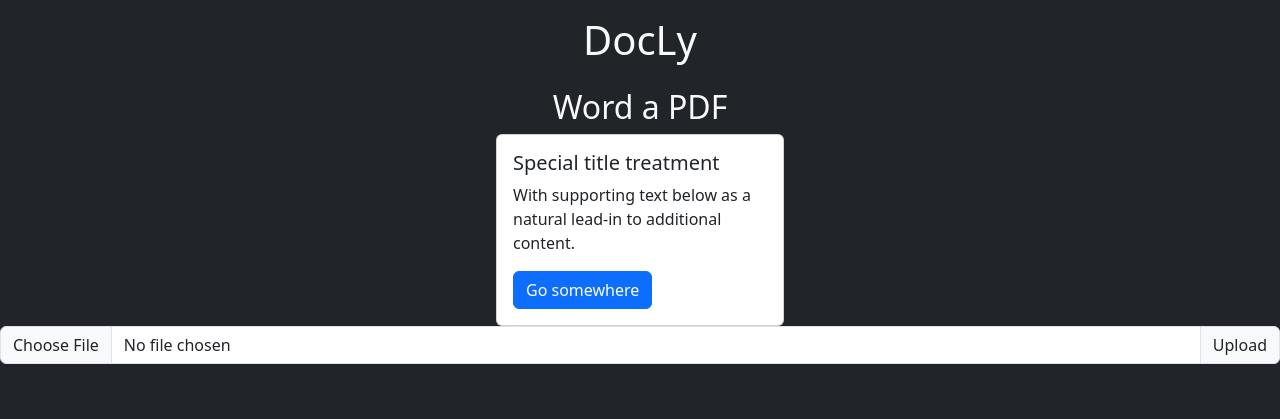
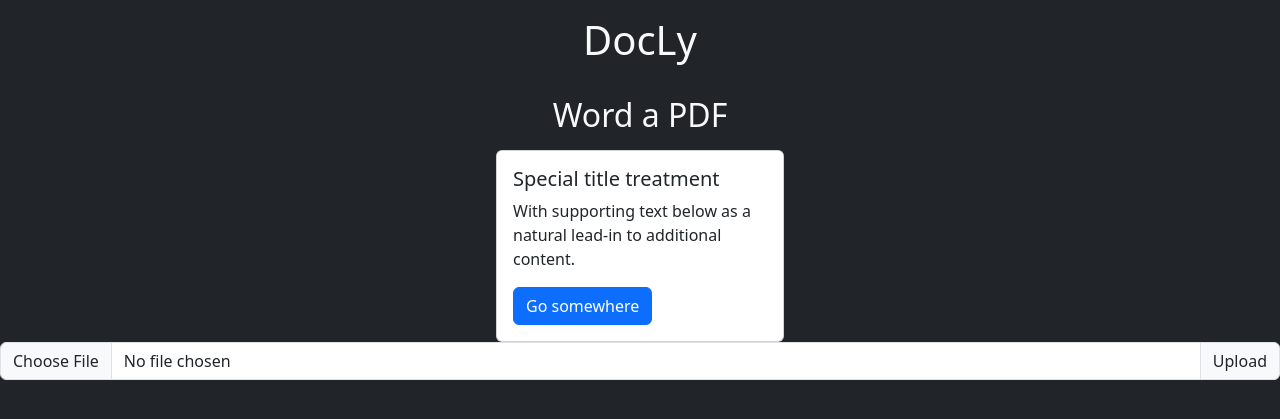
Before and after one commit to seminarioA/BitBrain, a Flask app: page / in a window 1280 px wide. Shown: the top 419 px of the page. Run offline with Flask 3, Linux system fonts and the light colour scheme.

Commit message:
Mod HTML

```diff
--- a/templates/index.html
+++ b/templates/index.html
@@ -9,7 +9,7 @@
 </head>
 <body class="bg-dark text-light">
     <h1 class="p-3 text-center">DocLy</h1>
-    <h2 class="text-center">Word a PDF</h2>
+    <h2 class="p-2 text-center">Word a PDF</h2>
     <div class="d-flex justify-content-center">
         <div class="card" style="width: 18rem;">
             <div class="card-body">
```
